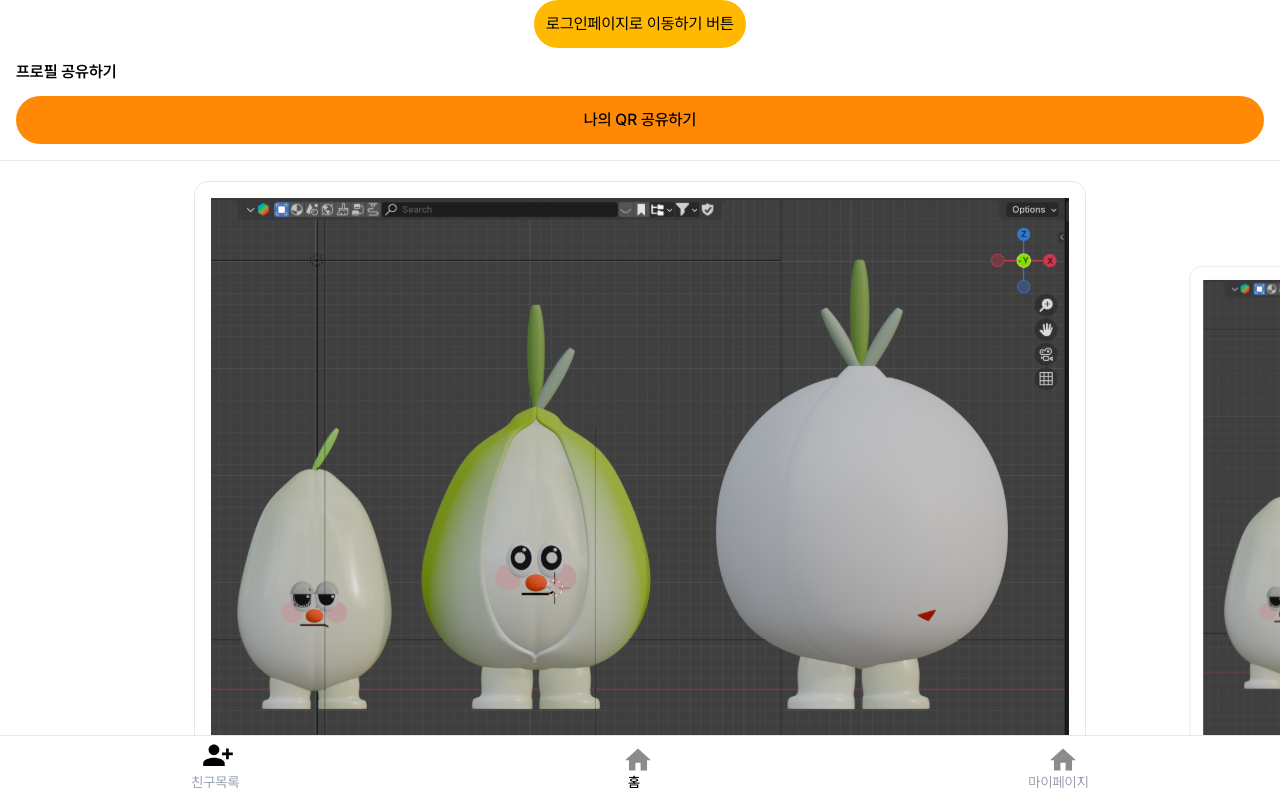
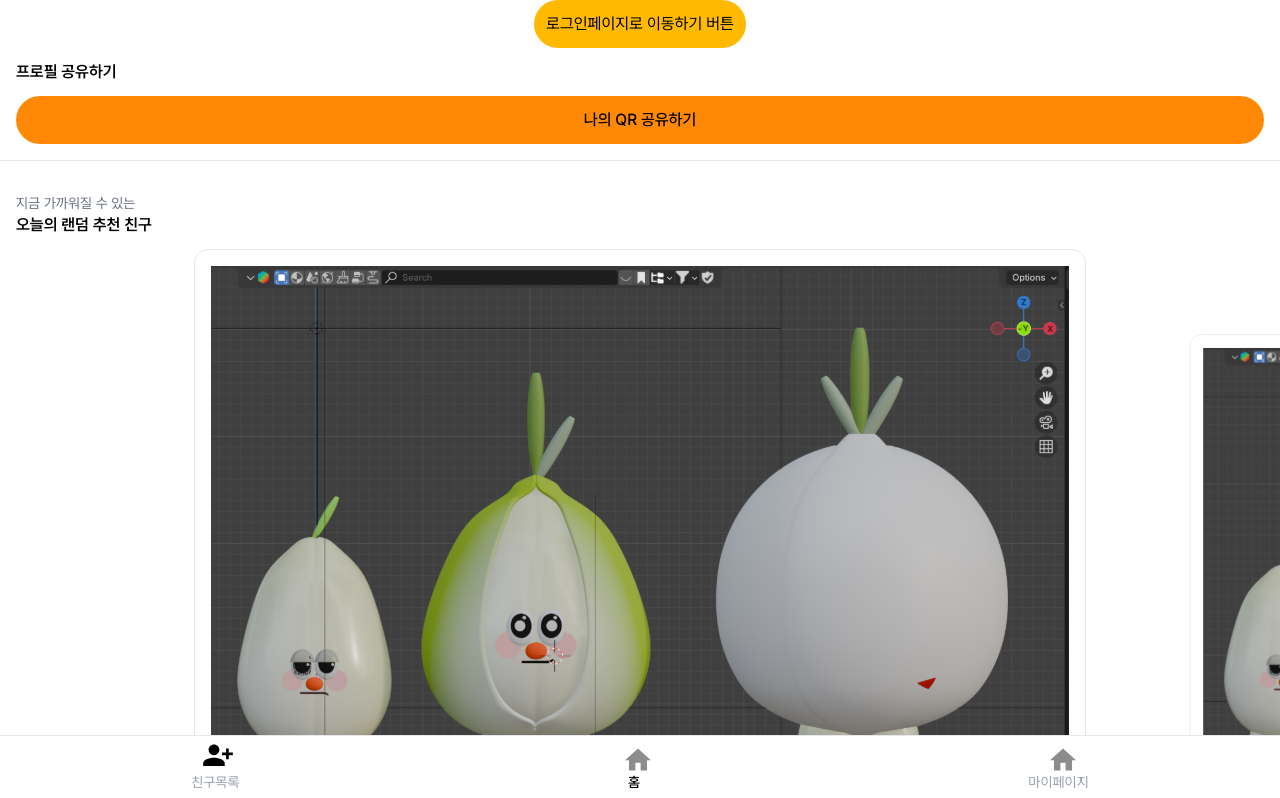
Before and after one commit to Peeliee/peelie-web, a React (Vite) app: page / in a window 1280 px wide. Shown: the top 798 px of the page. Built offline with nearby package versions, Linux system fonts and the light colour scheme; no server answers.

Commit message:
[feat] 태그 추가

```diff
--- a/src/pages/Home/HomePage.tsx
+++ b/src/pages/Home/HomePage.tsx
@@ -20,8 +20,12 @@ const HomePage = () => {
           로그인페이지로 이동하기 버튼
         </button>
       </div>
-      <ProfileShareSection className='mb-5' />
+      <ProfileShareSection className="mb-5" />
 
+      <div className="px-4 py-3">
+        <p className="text-sm text-gray-500">지금 가까워질 수 있는</p>
+        <h2 className="font-semibold text-black">오늘의 랜덤 추천 친구</h2>
+      </div>
       <RandomUserCarousel />
 
       <GlobalNavigationBar />
```
